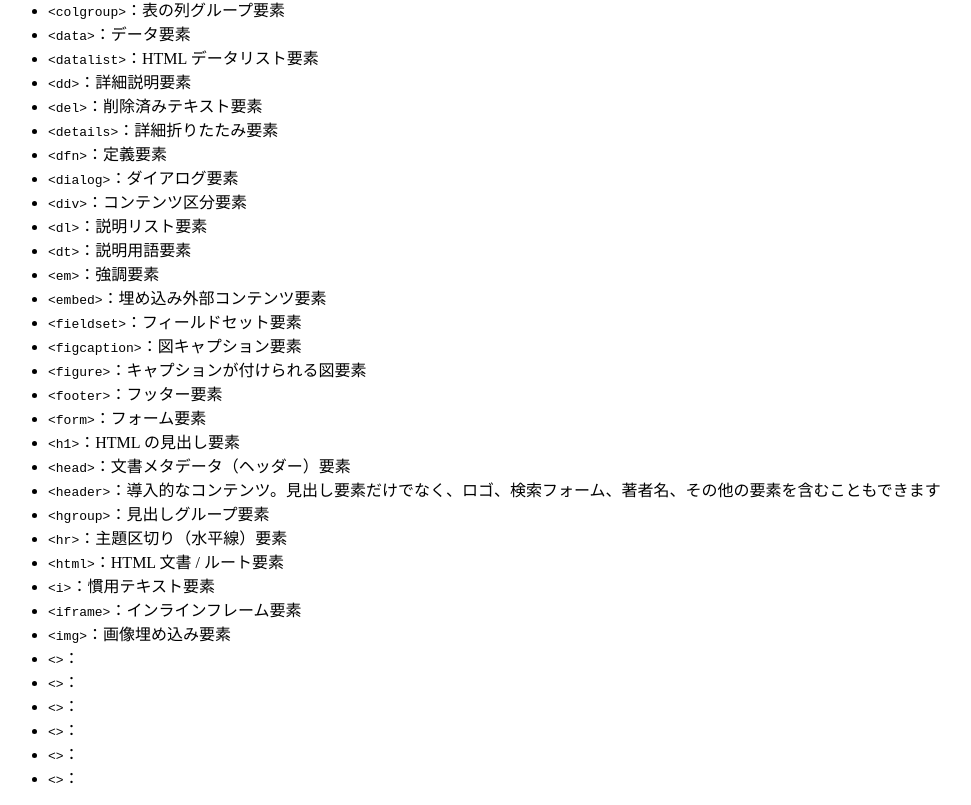
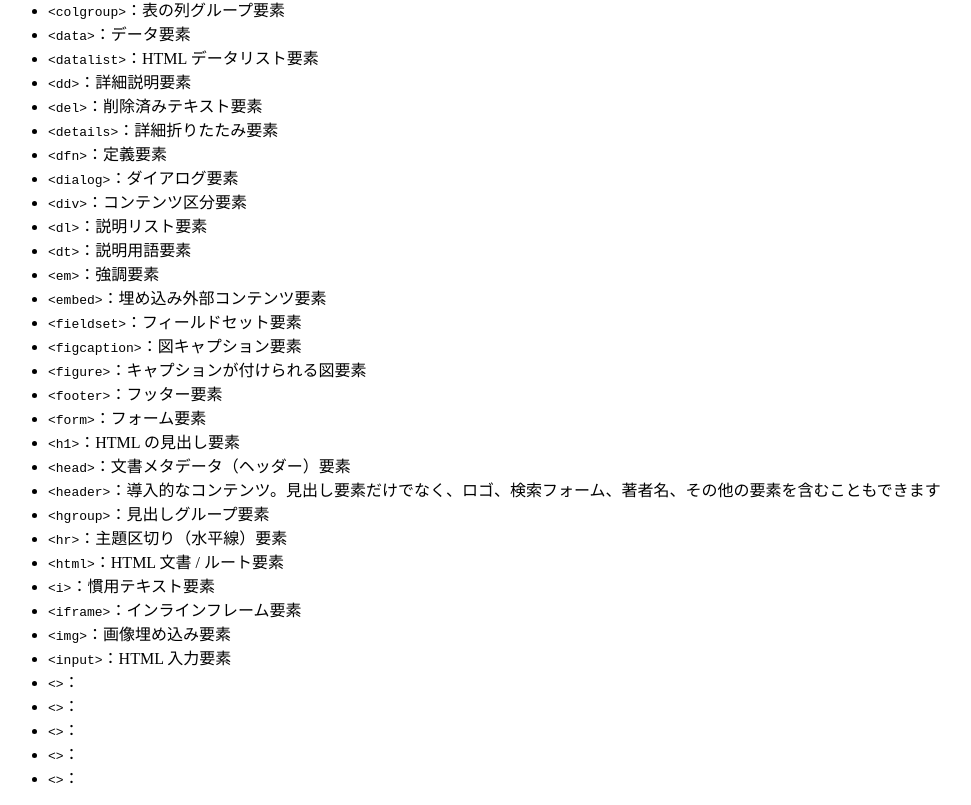
Before and after one commit to Shinshin100/Introduction-to-HTML, a plain HTML site: page tagList.html in a window 1280 px wide. Shown: the part 1843-2648 px from the top of the page, without its empty margins (0-971 px from the left). Drawn offline with Linux system fonts and the light colour scheme.

Commit message:
Update tagList.html

```diff
--- a/tagList.html
+++ b/tagList.html
@@ -111,7 +111,7 @@
         <li><code>&lt;i&gt;</code>：慣用テキスト要素</li>
         <li><code>&lt;iframe&gt;</code>：インラインフレーム要素</li>
         <li><code>&lt;img&gt;</code>：画像埋め込み要素</li>
-        <li><code>&lt;&gt;</code>：</li>
+        <li><code>&lt;input&gt;</code>：HTML 入力要素</li>
         <li><code>&lt;&gt;</code>：</li>
         <li><code>&lt;&gt;</code>：</li>
         <li><code>&lt;&gt;</code>：</li>
```
